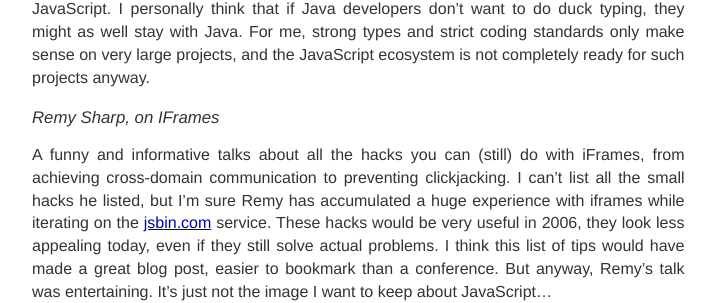
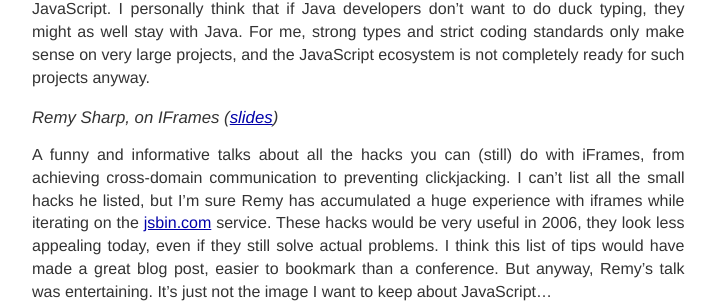
Before and after one commit to fzaninotto/fzaninotto.github.com, a Jekyll site: the page built from _posts/2013-12-03-dotjs-2013-what-you-missed-what-I-missed.markdown, in a window 1280 px wide and 900 px high, scrolled down 1675 px. Shown: the part 152-455 px from the top of the window, without its empty margins (233-949 px from the left). Built offline with Jekyll 4.4.1, drawn with Linux system fonts in a browser that asks for light colours; some web fonts are replaced; Markdown is read by kramdown in place of the engine named in the settings; comment, search, counter and statistics services are not loaded.

Commit message:
Add Remy sharp slides link

```diff
--- a/_posts/2013-12-03-dotjs-2013-what-you-missed-what-I-missed.markdown
+++ b/_posts/2013-12-03-dotjs-2013-what-you-missed-what-I-missed.markdown
@@ -43,7 +43,7 @@ John's talk was targeted at Java developers who miss the features of a strongly
 
 John listed tools allowing to check and enforce conventions in JavaScript, from syntax checkers and linters to deeper static analysis tools like [plato](http://jsoverson.github.io/plato/examples/jquery/). This might seem new to JavaScript developers coming from the frontend side, but I think that backend developers have been using such tools in other languages for years, including pre-commit hooks to enforce the rules. Lastly, John introduced TypeScript as THE solution for enforcing types in JavaScript. I personally think that if Java developers don't want to do duck typing, they might as well stay with Java. For me, strong types and strict coding standards only make sense on very large projects, and the JavaScript ecosystem is not completely ready for such projects anyway.
 
-### Remy Sharp, on IFrames
+### Remy Sharp, on IFrames ([slides](https://speakerdeck.com/rem/iframe-a-less-than-useful-look-at-the-abuse-the-iframe-takes))
 
 A funny and informative talks about all the hacks you can (still) do with iFrames, from achieving cross-domain communication to preventing clickjacking. I can't list all the small hacks he listed, but I'm sure Remy has accumulated a huge experience with iframes while iterating on the [jsbin.com](jsbin.com) service. These hacks would be very useful in 2006, they look less appealing today, even if they still solve actual problems. I think this list of tips would have made a great blog post, easier to bookmark than a conference. But anyway, Remy's talk was entertaining. It's just not the image I want to keep about JavaScript...
 
```
